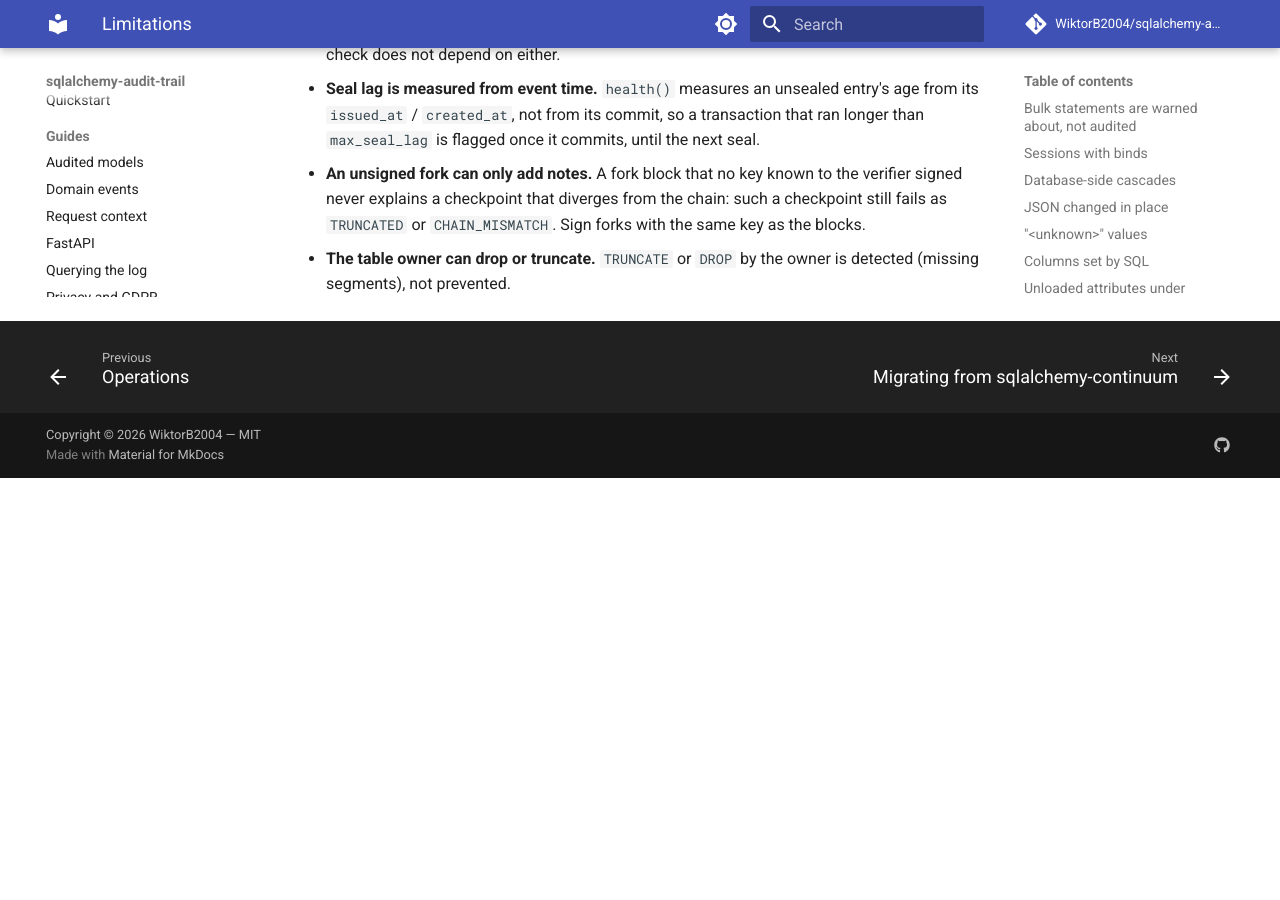
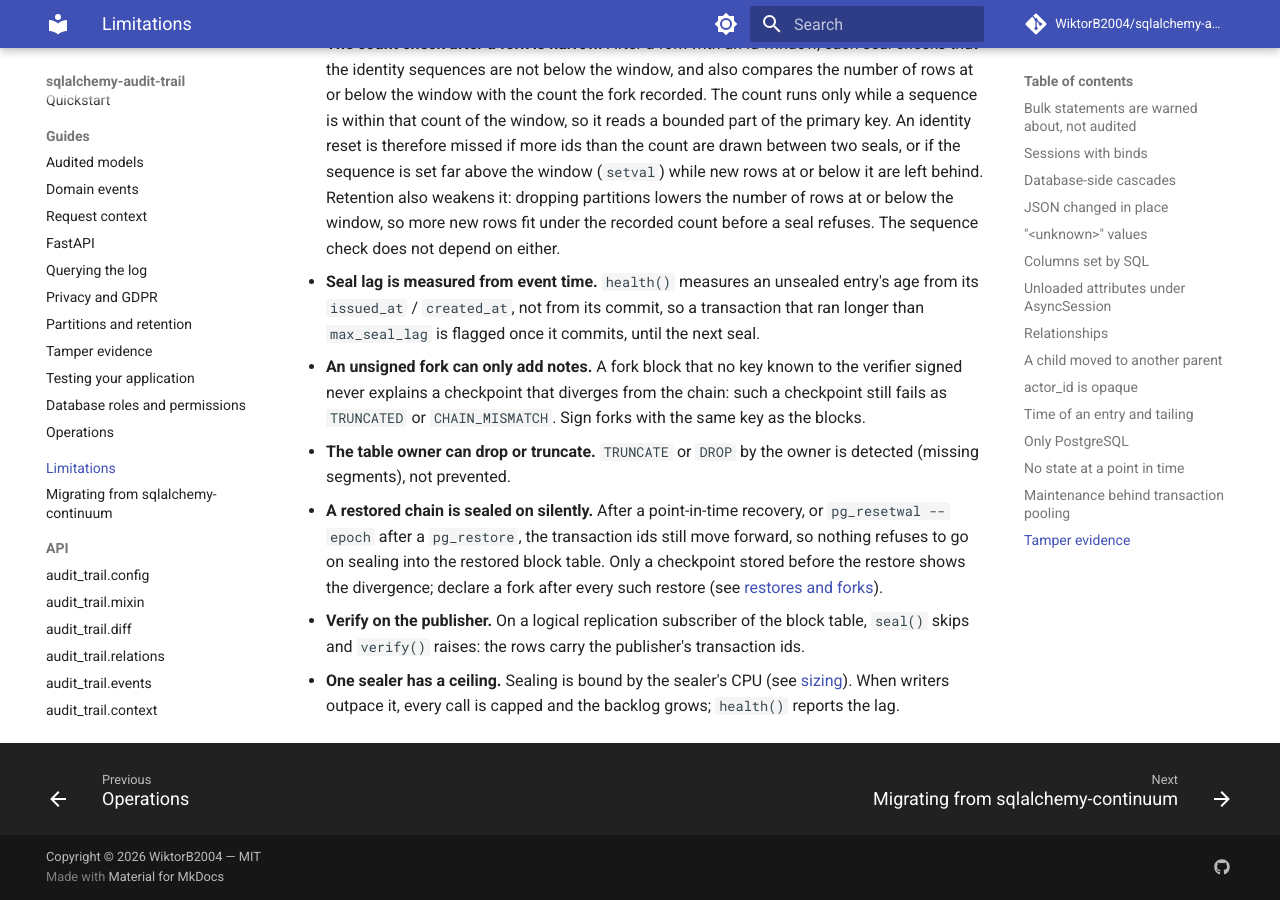
Before and after one commit to WiktorB2004/sqlalchemy-audit-trail, an MkDocs documentation site: the page built from docs/limitations.md, in a window 1280 px wide and 900 px high, scrolled down 6264 px. Built offline with MkDocs 1.6.1 and Material for MkDocs 9.7.7, drawn with Linux system fonts in a browser that asks for light colours; comment, search, counter and statistics services are not loaded; before the commit the page ends 6742 px from its top, so only the background shows below that; some of the changed text lies outside the part shown.

Commit message:
Note pg_monitor, restore ownership and the new limits in the roles and limitations pages

```diff
--- a/docs/limitations.md
+++ b/docs/limitations.md
@@ -90,6 +90,10 @@ The tables rely on PostgreSQL's declarative partitioning, `jsonb` and `inet`; Po
 
 The log stores diffs, not copies of rows. It cannot answer "which records had status X on date D" in one query, and the library has no function to rebuild or revert a record's state. Excluded, redacted, hashed, scrubbed and `"<unknown>"` values could not be restored from the log in any case.
 
+## Maintenance behind transaction pooling
+
+`drop_expired()` takes a session-level advisory lock and sets a session `lock_timeout`, in `AUTOCOMMIT`. Behind PgBouncer in transaction mode the unlock and the reset reach other server connections, so the lock leaks and later `drop_expired()` and `ensure_partitions()` calls time out. Run the maintenance job on a direct or session-pooled connection (see [PgBouncer](guides/integrity.md#pgbouncer)).
+
 ## Tamper evidence
 
 [Integrity](guides/integrity.md) makes the log tamper-evident, not tamper-proof: it detects changes, it does not prevent them, and it proves what the application wrote, not that it was true. What it detects, with the [roles](guides/permissions.md#with-integrity) of `examples/roles.sql`:
@@ -121,3 +125,6 @@ Accepted risks, by design:
 - **Seal lag is measured from event time.** `health()` measures an unsealed entry's age from its `issued_at` / `created_at`, not from its commit, so a transaction that ran longer than `max_seal_lag` is flagged once it commits, until the next seal.
 - **An unsigned fork can only add notes.** A fork block that no key known to the verifier signed never explains a checkpoint that diverges from the chain: such a checkpoint still fails as `TRUNCATED` or `CHAIN_MISMATCH`. Sign forks with the same key as the blocks.
 - **The table owner can drop or truncate.** `TRUNCATE` or `DROP` by the owner is detected (missing segments), not prevented.
+- **A restored chain is sealed on silently.** After a point-in-time recovery, or `pg_resetwal --epoch` after a `pg_restore`, the transaction ids still move forward, so nothing refuses to go on sealing into the restored block table. Only a checkpoint stored before the restore shows the divergence; declare a fork after every such restore (see [restores and forks](guides/integrity.md#restores-and-forks)).
+- **Verify on the publisher.** On a logical replication subscriber of the block table, `seal()` skips and `verify()` raises: the rows carry the publisher's transaction ids.
+- **One sealer has a ceiling.** Sealing is bound by the sealer's CPU (see [sizing](guides/integrity.md#sizing)). When writers outpace it, every call is capped and the backlog grows; `health()` reports the lag.
```
Also changed, not shown: docs/guides/permissions.md (+3 -1 lines).
